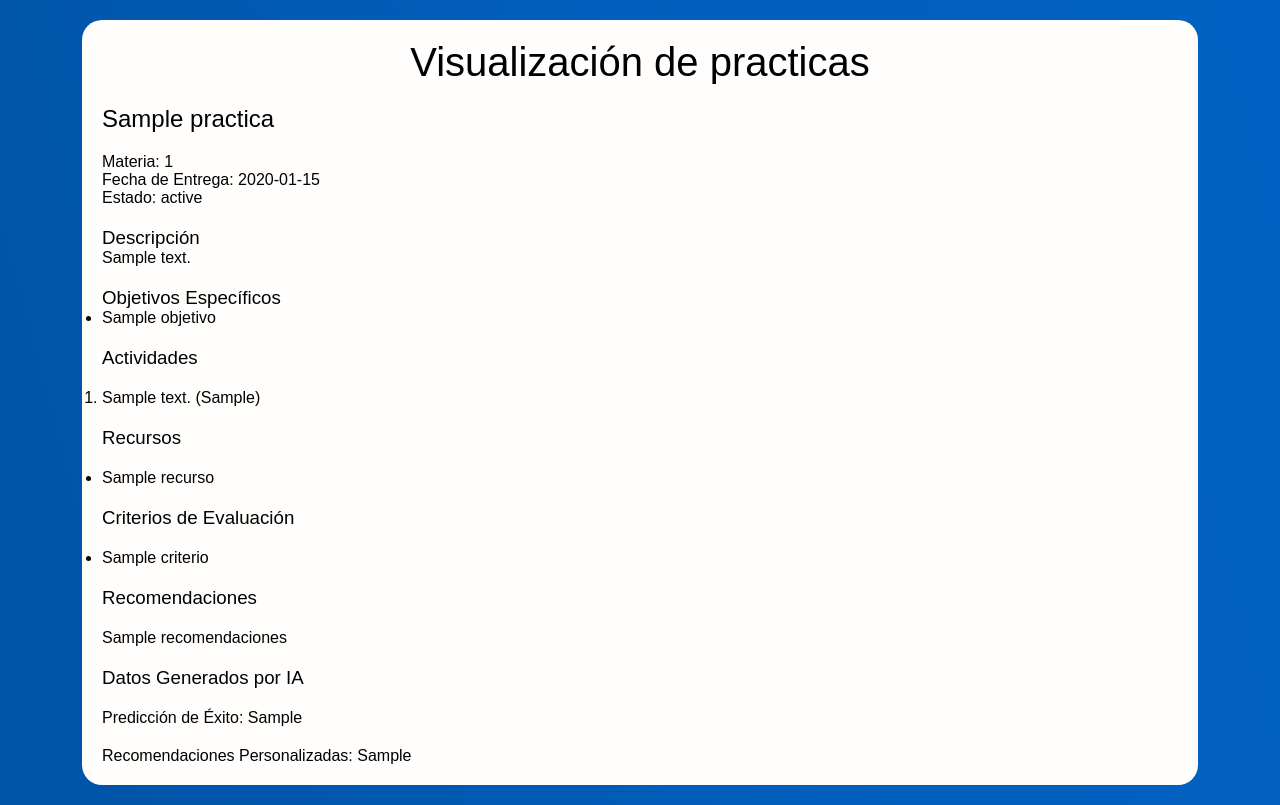
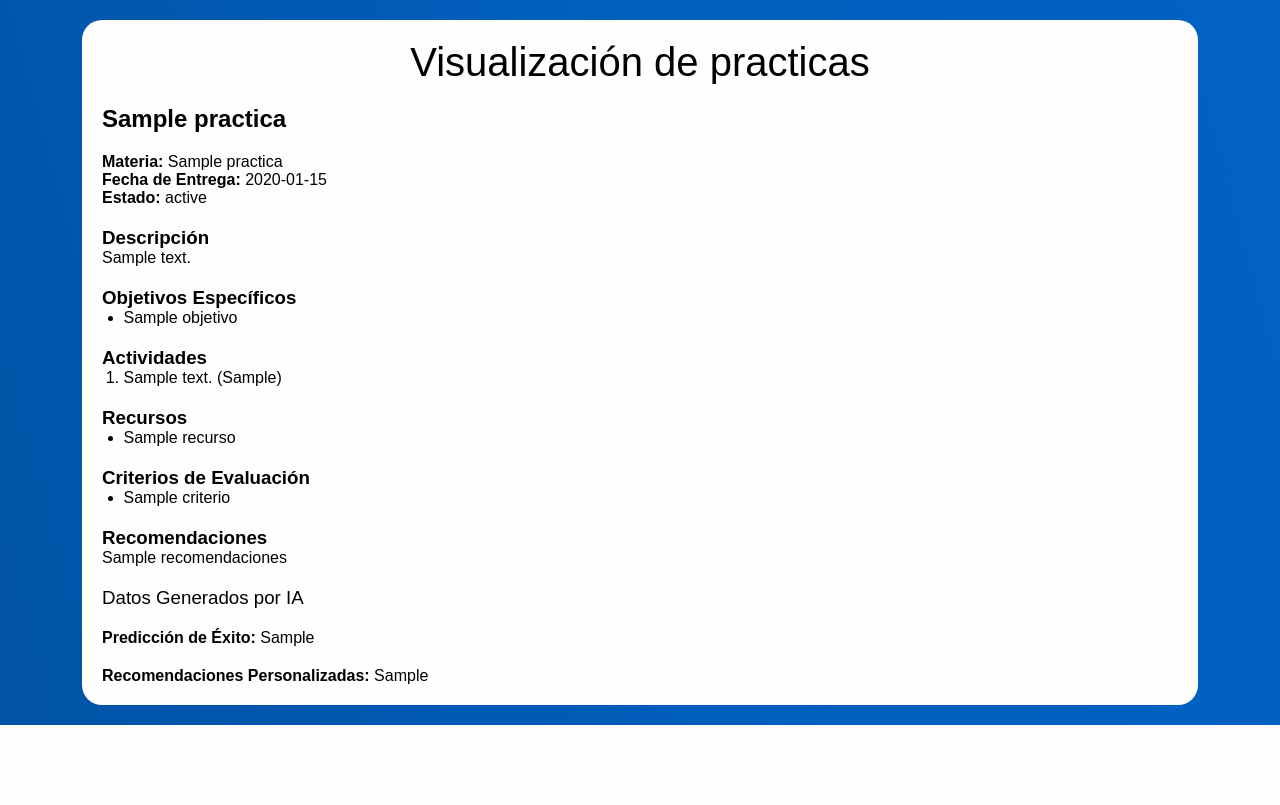
Before and after one commit to Bluesberrys/IntelliTutor, a Flask app: template templates/ver_practica.html in a window 1280 px wide. Shown: the part 80-885 px from the top of the page. After the commit the page ends 805 px from the top, so only its background shows below. Run offline with Flask 3, Linux system fonts and the light colour scheme; the template is opened without the code that fills it: most values are stand-ins (such as "Sample title", 1, 10 or a date in 2020); some web fonts are replaced.

Commit message:
v0.3.102

```diff
--- a/static/styles.css
+++ b/static/styles.css
@@ -130,9 +130,18 @@ main#homepage {
   border-radius: 20px;
 }
 
+.practica-content ul,
+.practica-content ol {
+  padding-left: 2%;
+}
+
 .practica-title {
   font-size: 2.5em;
   align-self: center;
+}
+
+main#ver-practica span {
+  font-weight: bolder;
 }
 
 #form-container {
--- a/templates/evaluacion.html
+++ b/templates/evaluacion.html
@@ -1,11 +1,6 @@
 <!DOCTYPE html>
 <html lang="es">
   <head>
-    <link rel="preconnect" href="https://fonts.googleapis.com" />
-    <link rel="preconnect" href="https://fonts.gstatic.com" crossorigin />
-    <link
-      href="https://fonts.googleapis.com/css2?family=Geist:wght@100..900&family=Noto+Sans:ital,wght@0,100..900;1,100..900&family=Open+Sans:ital,wght@0,300..800;1,300..800&display=swap"
-      rel="stylesheet" />
     <meta charset="UTF-8" />
     <meta name="viewport" content="width=device-width, initial-scale=1.0" />
     <title>Evaluación de Prácticas</title>
--- a/templates/index.html
+++ b/templates/index.html
@@ -1,11 +1,6 @@
 <!DOCTYPE html>
 <html lang="es">
   <head>
-    <link rel="preconnect" href="https://fonts.googleapis.com" />
-    <link rel="preconnect" href="https://fonts.gstatic.com" crossorigin />
-    <link
-      href="https://fonts.googleapis.com/css2?family=Geist:wght@100..900&family=Noto+Sans:ital,wght@0,100..900;1,100..900&family=Open+Sans:ital,wght@0,300..800;1,300..800&display=swap"
-      rel="stylesheet" />
     <meta charset="UTF-8" />
     <meta name="viewport" content="width=device-width, initial-scale=1.0" />
     <title>Sistema de Generación de Prácticas</title>
--- a/templates/practicas.html
+++ b/templates/practicas.html
@@ -1,11 +1,6 @@
 <!DOCTYPE html>
 <html lang="es">
   <head>
-    <link rel="preconnect" href="https://fonts.googleapis.com" />
-    <link rel="preconnect" href="https://fonts.gstatic.com" crossorigin />
-    <link
-      href="https://fonts.googleapis.com/css2?family=Geist:wght@100..900&family=Noto+Sans:ital,wght@0,100..900;1,100..900&family=Open+Sans:ital,wght@0,300..800;1,300..800&display=swap"
-      rel="stylesheet" />
     <meta charset="UTF-8" />
     <meta name="viewport" content="width=device-width, initial-scale=1.0" />
     <title>Prácticas</title>
--- a/templates/usuarios.html
+++ b/templates/usuarios.html
@@ -1,11 +1,6 @@
 <!DOCTYPE html>
 <html lang="es">
   <head>
-    <link rel="preconnect" href="https://fonts.googleapis.com" />
-    <link rel="preconnect" href="https://fonts.gstatic.com" crossorigin />
-    <link
-      href="https://fonts.googleapis.com/css2?family=Geist:wght@100..900&family=Noto+Sans:ital,wght@0,100..900;1,100..900&family=Open+Sans:ital,wght@0,300..800;1,300..800&display=swap"
-      rel="stylesheet" />
     <meta charset="UTF-8" />
     <meta name="viewport" content="width=device-width, initial-scale=1.0" />
     <title>Gestión de Usuarios</title>
--- a/templates/ver_practica.html
+++ b/templates/ver_practica.html
@@ -1,11 +1,6 @@
 <!DOCTYPE html>
 <html lang="es">
   <head>
-    <link rel="preconnect" href="https://fonts.googleapis.com" />
-    <link rel="preconnect" href="https://fonts.gstatic.com" crossorigin />
-    <link
-      href="https://fonts.googleapis.com/css2?family=Geist:wght@100..900&family=Noto+Sans:ital,wght@0,100..900;1,100..900&family=Open+Sans:ital,wght@0,300..800;1,300..800&display=swap"
-      rel="stylesheet" />
     <meta charset="UTF-8" />
     <meta name="viewport" content="width=device-width, initial-scale=1.0" />
     <title>Detalles de la Práctica</title>
@@ -31,44 +26,52 @@
     <main id="ver-practica">
       <div class="practica-content">
         <h1 class="practica-title">Visualización de practicas</h1>
-        <h2>{{ practica.titulo }}</h2>
+        <h2><span>{{ practica.titulo }}</span></h2>
         <div>
-          <h4><span>Materia:</span> {{ practica.materia_id }}</h4>
+          <h4><span>Materia:</span> {{ practica.nombre_materia }}</h4>
           <h4><span>Fecha de Entrega:</span> {{ practica.fecha_entrega.strftime('%Y-%m-%d') }}</h4>
           <h4><span>Estado:</span> {{ practica.estado }}</h4>
         </div>
         <div>
-          <h3>Descripción</h3>
+          <h3><span>Descripción</span></h3>
           <p>{{ contenido.descripcion }}</p>
         </div>
         <div>
-          <h3>Objetivos Específicos</h3>
+          <h3><span>Objetivos Específicos</span></h3>
           <ul>
             {% for objetivo in contenido.objetivos_especificos %}
             <li>{{ objetivo }}</li>
             {% endfor %}
           </ul>
         </div>
-        <h3>Actividades</h3>
+        <div>
+          <h3><span>Actividades</span></h3>
           <ol>
             {% for actividad in contenido.actividades %}
             <li>{{ actividad.descripcion }} ({{ actividad.tiempo_estimado }})</li>
             {% endfor %}
           </ol>
-        <h3>Recursos</h3>
+        </div>
+        <div>
+          <h3><span>Recursos</span></h3>
           <ul>
             {% for recurso in contenido.recursos %}
             <li>{{ recurso }}</li>
             {% endfor %}
           </ul>
-        <h3>Criterios de Evaluación</h3>
+        </div>
+        <div>
+          <h3><span>Criterios de Evaluación</span></h3>
           <ul>
             {% for criterio in contenido.criterios_evaluacion %}
             <li>{{ criterio }}</li>
             {% endfor %}
           </ul>
-        <h3>Recomendaciones</h3>
+        </div>
+        <div>
+          <h3><span>Recomendaciones</span></h3>
           <p>{{ contenido.recomendaciones }}</p>
+        </div>
         <h3>Datos Generados por IA</h3>
         <p><span>Predicción de Éxito:</span> {{ modelo_ml.prediccion_exito }}</p>
         <p><span>Recomendaciones Personalizadas:</span> {{ modelo_ml.recomendaciones_personalizadas }}</p>
```
Also changed, not shown: generador_practicas.py (+7 -2 lines). Lines whose indentation alone changed are shown as unchanged.
